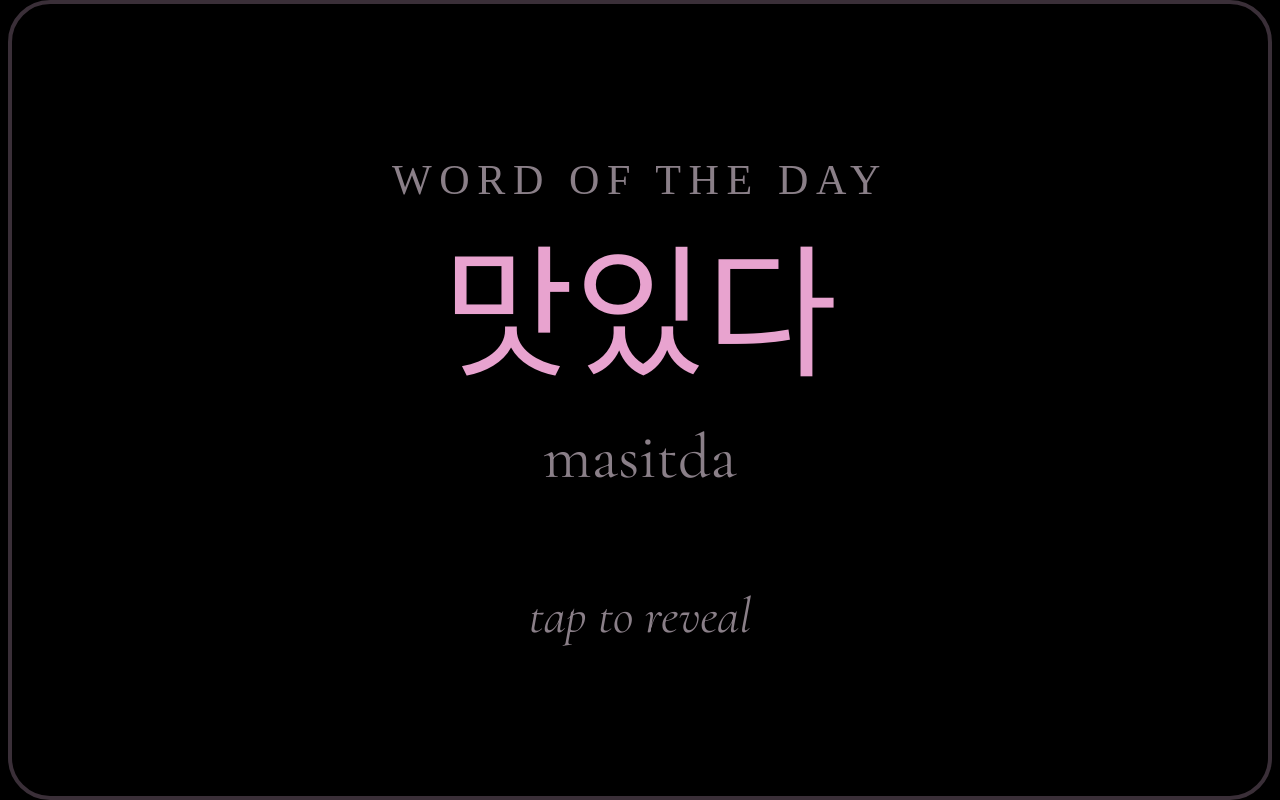
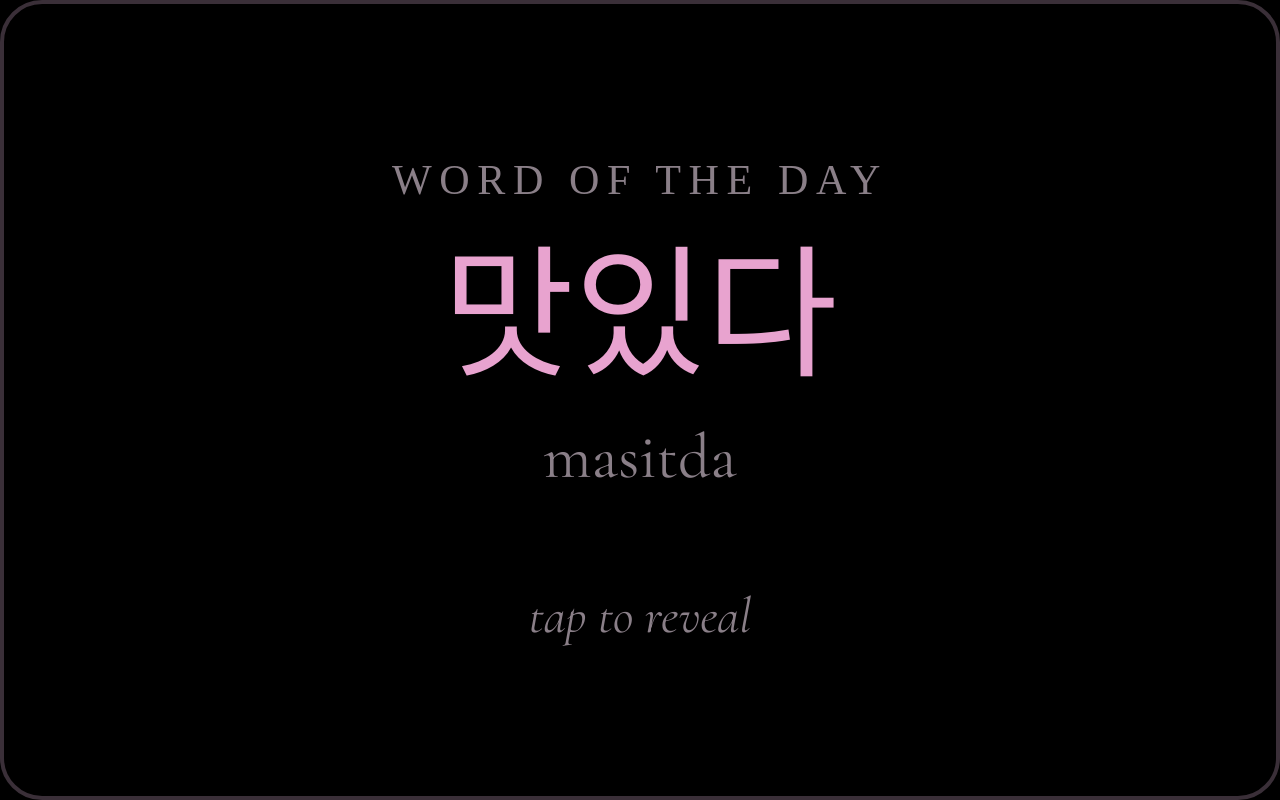
Before and after one commit to Solithius/word-of-day, a plain HTML site: page index.html in a window 1280 px wide. Drawn offline with nearby package versions, Linux system fonts and the light colour scheme; a web font is replaced by a local one.

Commit message:
Add files via upload

```diff
--- a/index.html
+++ b/index.html
@@ -8,7 +8,7 @@
 html,body{margin:0;height:100%;background:#000;overflow:hidden}
 body{display:flex;align-items:center;justify-content:center}
 :root{--u:min(calc(100vw/300),calc(100vh/190))}
-.card{box-sizing:border-box;width:calc(var(--u)*300);height:calc(var(--u)*190);background:#000;border:calc(var(--u)*1) solid #3a2f38;border-radius:calc(var(--u)*10);padding:calc(var(--u)*14) calc(var(--u)*16);text-align:center;cursor:pointer;display:flex;flex-direction:column;justify-content:center;align-items:center;user-select:none;-webkit-tap-highlight-color:transparent}
+.card{box-sizing:border-box;width:100vw;height:100vh;background:#000;border:calc(var(--u)*1) solid #3a2f38;border-radius:calc(var(--u)*10);padding:calc(var(--u)*14) calc(var(--u)*16);text-align:center;cursor:pointer;display:flex;flex-direction:column;justify-content:center;align-items:center;user-select:none;-webkit-tap-highlight-color:transparent}
 .lab{font:500 calc(var(--u)*10)/1 'Cormorant SC',serif;letter-spacing:.18em;color:#8a7f88;text-transform:uppercase;margin-bottom:calc(var(--u)*8)}
 .w{font:500 calc(var(--u)*34)/1.15 'Noto Serif KR',serif;color:#E8A3CF}
 .rm{font:400 calc(var(--u)*15)/1.3 'Cormorant Garamond',serif;color:#f2eef1;margin-top:calc(var(--u)*4)}
```
